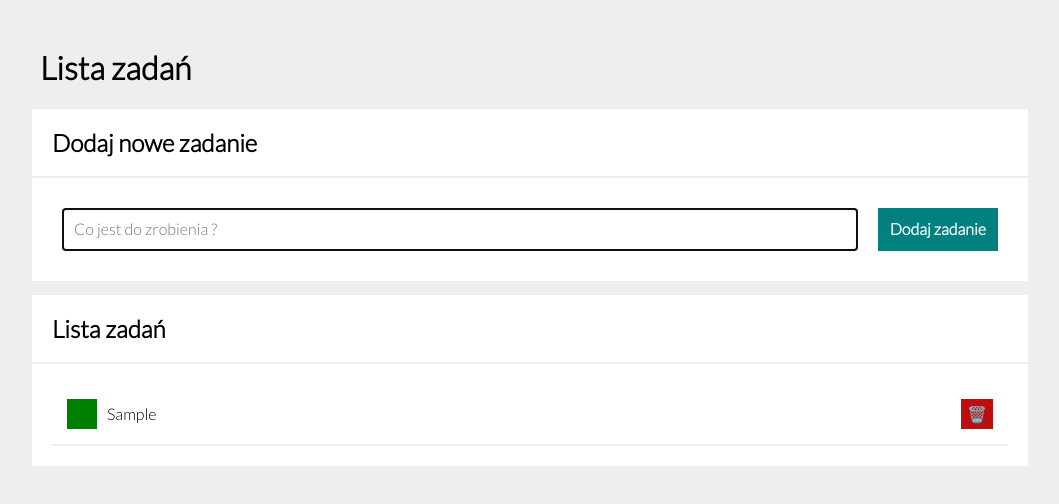
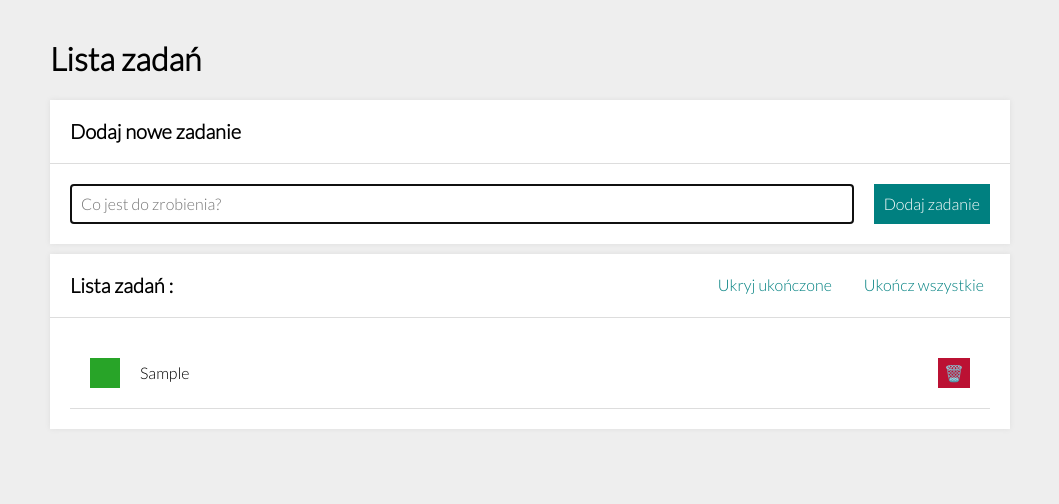
Before and after one commit to bartoszsmorawski/to-do-list, a plain HTML site: page index.html in a window 1280 px wide. Both pictures are taken after typing "Sample" into the empty fields and a click on the button "Dodaj zadanie". Shown: the whole page, without its empty margins (110-1169 px from the left). Drawn offline with nearby package versions, Linux system fonts and the light colour scheme.

Commit message:
Added new function end buttons

```diff
--- /dev/null
+++ b/css/buttons.css
@@ -0,0 +1,36 @@
+.buttons {
+    display: flex;
+    flex-wrap: wrap;
+}
+
+.buttons__button {
+    background: none;
+    color: hsl(180, 100%, 25%);
+    border: none;
+    margin: 0 0 0 20px;
+    transition: 1s;
+    cursor: pointer;
+}
+
+@media (max-width: 768px) {
+    .buttons__button {
+     flex-basis: 100%;
+     margin: 10px;
+    }
+}
+
+.buttons__button:hover {
+    color: hsl(180, 100%, 35%);
+}
+
+.buttons__button:active {
+    color: hsl(180, 100%, 45%);
+}
+
+.buttons__button:disabled {
+    color: hsl(180, 4%, 86%);
+}
+
+.button--hidden {
+    display: none;
+}
--- a/css/container.css
+++ b/css/container.css
@@ -1,48 +1,75 @@
 .container {
-    display: grid;
-    grid-template-columns: 1fr;
-    grid-gap: 10px 5px;
-    justify-items: start;
-    align-items: start;
+    min-width: 300px;
+    max-width: 1000px;
+    padding: 20px;
+    margin: 0 auto;
 }
 
 .container__section {
-    width: 100%;
+    margin: 10px 0;
+    background: white;
+    box-shadow: 0 0 5px #ddd
 }
 
 .container__header {
-    font-weight: bolder;
-    margin: 2px;
+    border-bottom: 1px solid #ddd;
+    display: grid;
+    grid-template-columns: auto auto;
+    grid-gap: 20px;
+    justify-content: space-between;
+    align-items: center;
     padding: 20px;
-    background: white;
+
 }
+
+@media (max-width: 768px) {
+    .container__header{
+        grid-template-columns: 1fr;
+    }
+}
+
+.container__title {
+    font-size: 20px;
+    margin: 0;
+}
+
+.container__specification {
+    padding: 20px;
+}
+
 
 .container__form {
     display: grid;
     grid-template-columns: 1fr auto;
-    margin: 2px;
-    padding: 20px;
-    background: white;
+    grid-gap: 20px;
 }
 
-@media (max-width: 767px) {
+@media (max-width: 768px) {
     .container__form {
         grid-template-columns: 1fr;
     }
 }
 
-.container__input {
-    border: 2px solid #eee;
+.container__form--input {
     padding: 10px;
-    margin: 10px;
+    border: 1px solid #ddd;
 }
 
-.container__button {
-    font-weight: bolder;
-    border: 2px solid teal;
+.container__form--button{
     padding: 10px;
-    margin: 10px;
+    background-color: hsl(180, 100%, 25%);
+    color: white;
+    border: none;
+    transition: 1s;
     cursor: pointer;
-    background-color: teal;
-    color: white;
 }
+
+.container__form--button:hover {
+    background: hsl(180, 100%, 30%);
+    transform: scale(1.1);
+}
+
+.container__form--button:active {
+    background: hsl(180, 100%, 35%);
+    transform: scale(1.3);
+}
--- a/css/list.css
+++ b/css/list.css
@@ -1,38 +1,57 @@
 .list {
-    margin: 2px;
-    padding: 20px;
-    background: white;
+    list-style: none;
+    margin: 0;
+    padding: 0;
 }
 
 .list__item {
     display: grid;
     grid-template-columns: auto 1fr auto;
-    justify-items: start;
+    grid-gap: 10px;
     align-items: center;
-    text-decoration: none;
-    list-style: none;
-    grid-template-areas:
-    "start center end";
-    border-bottom: 2px solid #eee;
-    padding: 5px;
+    padding: 10px;
+    border-bottom: 1px solid #ddd;
 }
 
 .list__item--done {
     text-decoration: line-through;
 }
 
+.list__item--hidden {
+    display: none;
+}
+
 .list__button {
-    cursor:pointer;
+    cursor: pointer;
     border: none;
-    background-color: green;
+    background-color: hsl(120, 100%, 25%);
     color: white;
     min-width: 30px;
     min-height: 30px;
     margin: 10px;
+    transition: 1s;
+}
+
+.list__button--toggleDone {
+    background: hsl(120, 61%, 40%);
+}
+
+.list__button--toggleDone:hover {
+    background: hsl(120, 61%, 50%);
+}
+
+.list__button--toggleDone:active {
+    background: hsl(120, 61%, 45%);
 }
 
 .list__button--remove {
-    cursor:pointer;
-    background-color: rgb(188, 14, 14);
-    grid-area: end;
+    background-color: hsl(348, 83%, 40%);
 }
+
+.list__button--remove:hover {
+    background-color: hsl(348, 83%, 50%);
+}
+
+.list__button--remove:active {
+    background-color: hsl(348, 83%, 45%);
+}
--- a/css/style.css
+++ b/css/style.css
@@ -13,8 +13,3 @@ html {
     background-color: #eee;
     word-break: break-word;
 }
-
-.header__importantHeader {
-    font-weight: bolder;
-    margin: 50px 10px 20px 10px;
-}
--- a/index.html
+++ b/index.html
@@ -14,6 +14,7 @@
     <link href="css/style.css" rel="stylesheet">
     <link href="css/container.css" rel="stylesheet">
     <link href="css/list.css" rel="stylesheet">
+    <link href="css/buttons.css" rel="stylesheet">
     <script defer src="js/script.js"></script>
     <link rel="preconnect" href="https://fonts.googleapis.com">
     <link rel="preconnect" href="https://fonts.gstatic.com" crossorigin>
@@ -22,20 +23,27 @@
 </head>
 
 <body class="body">
-    <header>
-        <h1 class="header__importantHeader">Lista zadań</h1>
-    </header>
     <div class="container">
+        <header>
+            <h1>Lista zadań</h1>
+        </header>
         <section class="container__section">
-            <h2 class="container__header ">Dodaj nowe zadanie</h2>
-            <form class="container__form js-form">
-                <input type="text" name="newTask" required autofocus placeholder="Co jest do zrobienia ?" class="container__input js-newTask">
-                <button class="container__button">Dodaj zadanie</button>
-            </form>
+            <h2 class="container__header container__title">Dodaj nowe zadanie</h2>
+            <div class="container__specification">
+                <form class="container__form js-form">
+                    <input class="container__form--input js-newTask" required autofocus placeholder="Co jest do zrobienia?">
+                    <button class="container__form--button">Dodaj zadanie</button>
+                </form>
+            </div>
         </section>
         <section class="container__section">
-            <h2 class="container__header">Lista zadań</h2>
-            <ul class="list js-tasks"></ul>
+            <header class="container__header">
+                <h2 class="container__title">Lista zadań :</h2>
+                <div class="buttons js-buttons"></div>
+            </header>
+            <div class="container__specification">
+                <ul class="list js-tasks"></ul>
+            </div>
         </section>
     </div>
 </body>
--- a/js/script.js
+++ b/js/script.js
@@ -1,34 +1,58 @@
 {
-  const tasks = [];
+    let tasks = [];
+    let hideDoneTasks = false;
 
     const addNewTask = (newTaskContent) => {
-      tasks.push({
-          content: newTaskContent,
-      });
+        tasks = [...tasks, { content: newTaskContent }];
+        render();
+    };
+
+    const removeTask = (taskIndex) => {
+        tasks = [
+            ...tasks.slice(0, taskIndex),
+            ...tasks.slice(taskIndex + 1),
+        ];
+        render();
+    };
+
+    const toggleTaskDone = (taskIndex) => {
+        tasks = [
+            ...tasks.slice(0, taskIndex),
+            {
+                ...tasks[taskIndex],
+                done: !tasks[taskIndex].done,
+            },
+            ...tasks.slice(taskIndex + 1),
+        ];
+        render();
+    };
+
+    const changeToAllTasksDone = () => {
+        tasks = tasks.map((task) => ({
+            ...task,
+            done: true,
+        }));
 
         render();
     };
 
-  const removeTask = (taskIndex) => {
-      tasks.splice(taskIndex, 1);
+    const toggleHideDoneTasks = () => {
+        hideDoneTasks = !hideDoneTasks;
         render();
-  };
+    }
 
-  const toggleTaskDone = (taskIndex) => {
-      tasks[taskIndex].done = !tasks[taskIndex].done;
-      render();
-  };
+    const bindRemoveEvents = () => {
+        const removeButtons = document.querySelectorAll(".js-remove");
 
-  const bindEvents = () => {
-      const removeButtons = document.querySelectorAll(".js-remove")
-
-      removeButtons.forEach((removeButton, index) => {
-          removeButton.addEventListener("click", () => {
+        removeButtons.forEach((removeButtons, index) => {
+            removeButtons.addEventListener("click", () => {
                 removeTask(index);
             });
         });
+    };
 
-      const toggleDoneButtons = document.querySelectorAll(".js-done")
+    const bindToggleDoneEvents = () => {
+        const toggleDoneButtons = document.querySelectorAll(".js-done");
 
         toggleDoneButtons.forEach((toggleDoneButton, index) => {
             toggleDoneButton.addEventListener("click", () => {
@@ -37,57 +61,80 @@
         });
     };
 
-  const render = () => {
-      let htmlString = "";
+    const showHiddenElement = (buttonName) => {
+        buttonName.classList.remove("button--hidden");
+    }
 
-      for (const task of tasks) {
-          htmlString += `
-          <li class="list__item">
-          <button class="js-done list__button">
+    const hideButtons = (buttonName) => {
+        buttonName.classList.add("button--hidden");
+    }
+
+    const bindButtonsEvents = () => {
+        const hideDoneTasksButton = document.querySelector(".js-hidden-done");
+        const changeToAllDoneButton = document.querySelector(".js-all-done");
+
+        if (hideDoneTasksButton) {
+            hideDoneTasksButton.addEventListener("click", toggleHideDoneTasks);
+        };
+
+        if (changeToAllDoneButton) {
+            changeToAllDoneButton.addEventListener("click", changeToAllTasksDone);
+        };
+    };
+
+    const renderTasks = () => {
+        const taskToHTML = task => `
+                <li class="list__item${(hideDoneTasks && task.done) ? " list__item--hidden" : ""}">
+                    <button class="list__button list__button--toggleDone js-done">
                         ${task.done ? "✔" : ""}
                     </button>
-
-          <button class="js-remove list__button list__button--remove">🗑️</button>
-
-          <span
-          class="${task.done ? " list__item--done" : ""}"
-          >
-          ${task.content}</span>
+                    <span class="${task.done ? " list__item--done" : ""}">${task.content}</span>
+                    <button class="list__button list__button--remove js-remove">🗑️</button>
                 </li>
             `;
-      }
 
-      document.querySelector(".js-tasks").innerHTML = htmlString;
+        const tasksElement = document.querySelector(".js-tasks");
+        tasksElement.innerHTML = tasks.map(taskToHTML).join("")
+    };
 
-      bindEvents();
+    const renderButtons = () => {
+        const buttonsElement = document.querySelector(".js-buttons");
+        tasks.length ? showHiddenElement(buttonsElement) : hideButtons(buttonsElement);
+
+        buttonsElement.innerHTML = `
+            <button class="buttons__button js-hidden-done">${hideDoneTasks ? "Pokaż" : "Ukryj"} ukończone</button>
+            <button class="buttons__button js-all-done"${tasks.every(({ done }) => done) ? "disabled" : ""}>
+                Ukończ wszystkie
+            </button>`;
+    };
+
+    const render = () => {
+        renderTasks();
+        renderButtons();
+        bindRemoveEvents();
+        bindToggleDoneEvents();
+        bindButtonsEvents();
     };
 
     const onFormSubmit = (event) => {
         event.preventDefault();
 
-      const newTaskInput = document.querySelector(".js-newTask")
-      const newTaskContent = newTaskInput.value.trim();
+        const newTaskElement = document.querySelector(".js-newTask");
+        const newTaskContent = newTaskElement.value.trim();
 
-      if (newTaskContent === "") {
-          newTaskInput.focus();
-          return;
-      } else {
-          newTaskInput.focus();
+        if (newTaskContent !== "") {
+            addNewTask(newTaskContent);
+            newTaskElement.value = "";
         }
-
-      addNewTask(newTaskContent);
-  };
+        newTaskElement.focus();
+    }
 
     const init = () => {
         render();
 
-      const form = document.querySelector(".js-form")
+        const form = document.querySelector(".js-form");
 
         form.addEventListener("submit", onFormSubmit);
-
-      form.addEventListener("submit", () => {
-          form.reset();
-      });
     };
 
     init();
```
Lines whose indentation alone changed are shown as unchanged.
